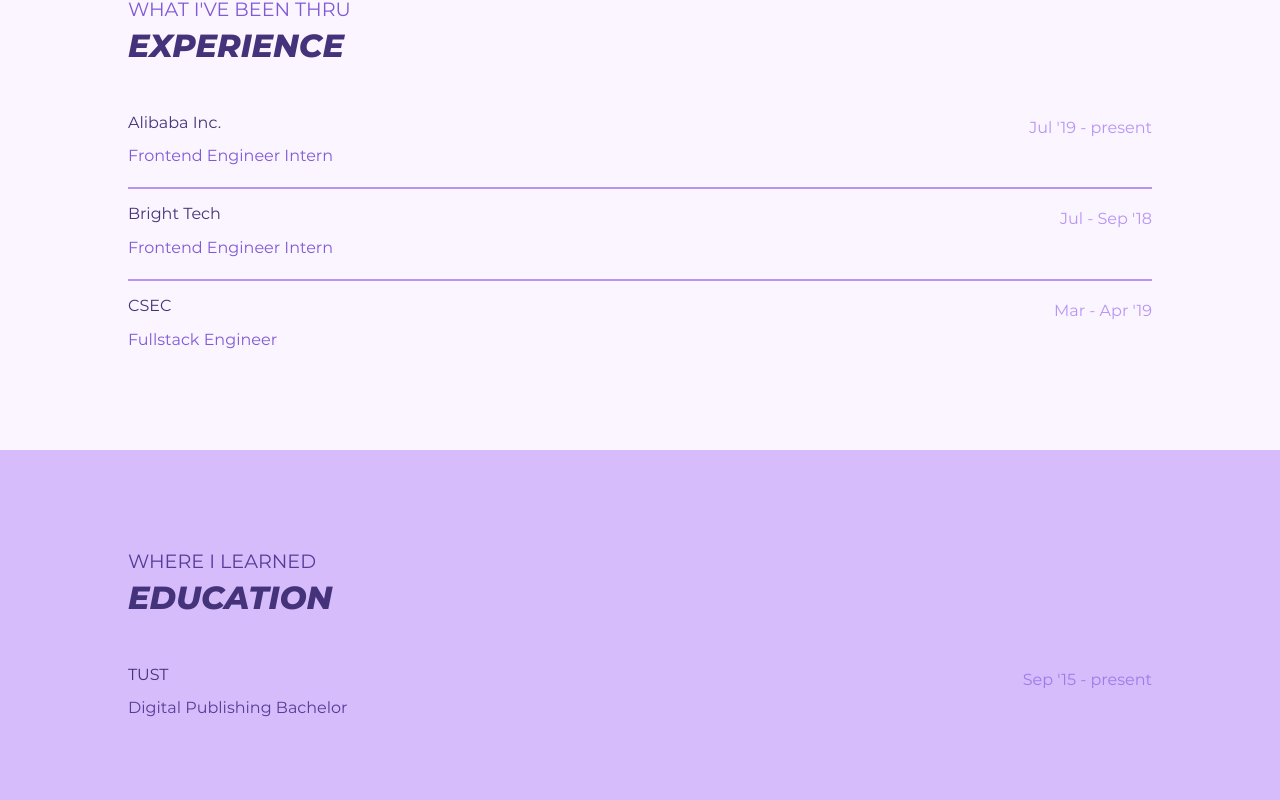
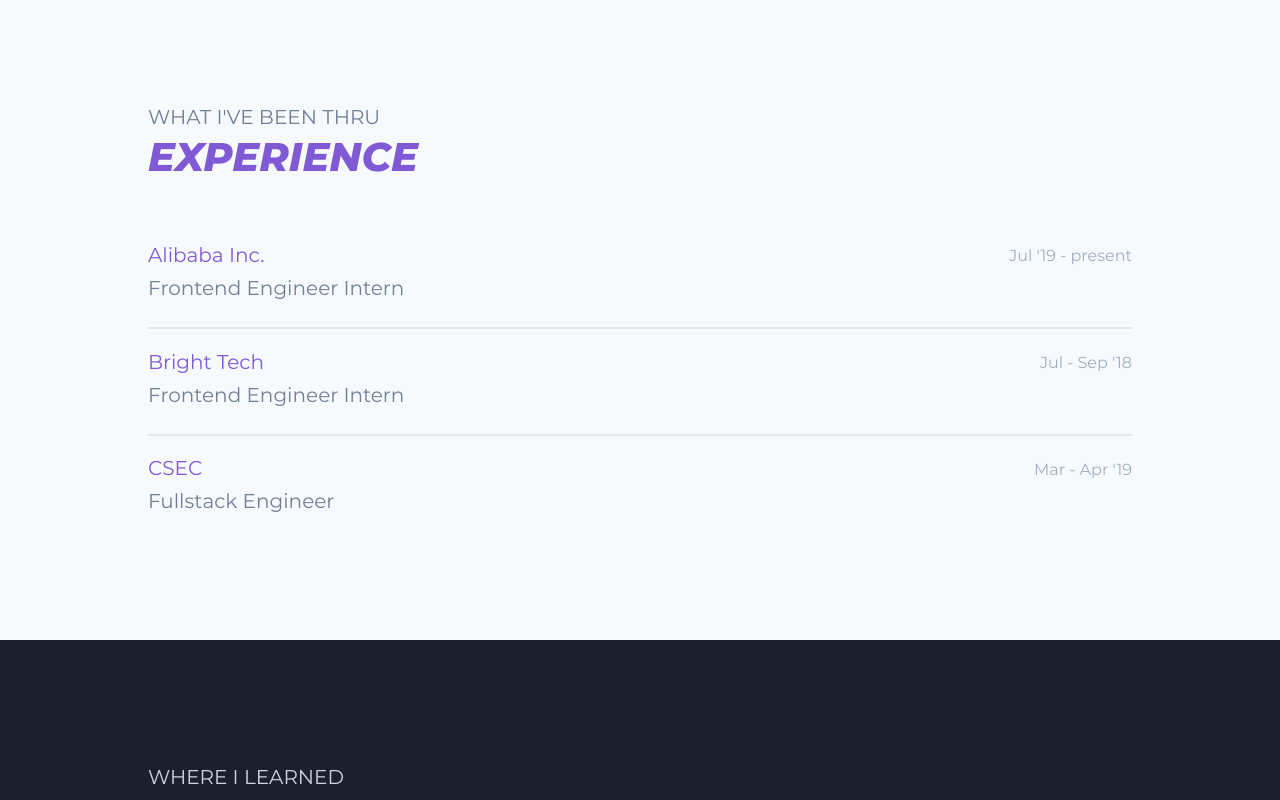
Before and after one commit to SR2k/sr2k.github.io, a React app: page / in a window 1280 px wide. Shown: the part 1258-2058 px from the top of the page. Built offline with nearby package versions, Linux system fonts and the light colour scheme.

Commit message:
feat: update styles

```diff
--- a/src/components/accordion/index.scss
+++ b/src/components/accordion/index.scss
@@ -10,11 +10,16 @@
   .accordion-heading {
     display: flex;
     justify-content: space-between;
+    align-items: center;
 
     .accordion-title {
       font-size: 1rem;
       font-weight: normal;
       font-style: normal;
+    }
+
+    .accordion-period {
+      font-size: 0.8rem;
     }
   }
 
@@ -23,6 +28,7 @@
     max-height: 0;
     opacity: 0;
     transition: all 1000ms $ease-out-expo;
+    font-size: 0.8rem;
   }
 
   &:hover {
--- a/src/components/hero/index.scss
+++ b/src/components/hero/index.scss
@@ -8,7 +8,7 @@
 
   .hero-subtitle {
     margin: 0;
-    font-size: 1.2rem;
+    font-size: 1rem;
   }
 
   .hero-title {
@@ -22,38 +22,38 @@
   }
 
   &.hero-light {
-    background-color: $accent-100;
-    color: $accent-800;
+    background-color: $gray-100;
+    color: $gray-700;
 
     .theme-subtitle {
-      color: $accent-600;
+      color: $gray-600;
     }
 
     .theme-helper {
-      color: $accent-400;
-      border-color: $accent-400;
+      color: $gray-500;
+      border-color: $gray-300;
     }
 
     .theme-title {
-      color: $accent-900;
+      color: $accent-600;
     }
   }
 
   &.hero-accent {
-    background-color: $accent-300;
-    color: $accent-700;
+    background-color: $gray-900;
+    color: $gray-300;
 
     .theme-subtitle {
-      color: $accent-800;
+      color: $gray-400;
     }
 
     .theme-helper {
-      color: $accent-500;
-      border-color: $accent-500;
+      color: $gray-600;
+      border-color: $gray-700;
     }
 
     .theme-title {
-      color: $accent-900;
+      color: $accent-400;
     }
   }
 }
--- a/src/components/landing/index.scss
+++ b/src/components/landing/index.scss
@@ -12,13 +12,14 @@
 
   p {
     line-height: 100%;
+    margin: 0;
   }
 
   .slogan {
     font-size: 8rem;
     font-weight: bold;
     line-height: 100%;
-    margin: 0;
+    margin: 0.5rem 0;
   }
 
   .scroll-hint {
--- a/src/components/marquee/index.scss
+++ b/src/components/marquee/index.scss
@@ -21,6 +21,8 @@
   p {
     position: relative;
     display: inline-block;
+    margin: 0;
+    line-height: 100%;
 
     &::after {
       content: '';
--- a/src/index.scss
+++ b/src/index.scss
@@ -1,14 +1,33 @@
 @import './variables.scss';
+
+*::selection {
+  background-color: $accent-500;
+  color: $gray-100;
+}
 
 body,
 html {
   font-family: $sans;
   color: $gray-900;
   background-color: $gray-100;
+  font-size: 20px;
 }
 
 p {
   line-height: 180%;
+}
+
+div,
+ul,
+li,
+p,
+h1,
+h2,
+h3,
+footer,
+header,
+nav {
+  box-sizing: border-box;
 }
 
 @font-face {
```
